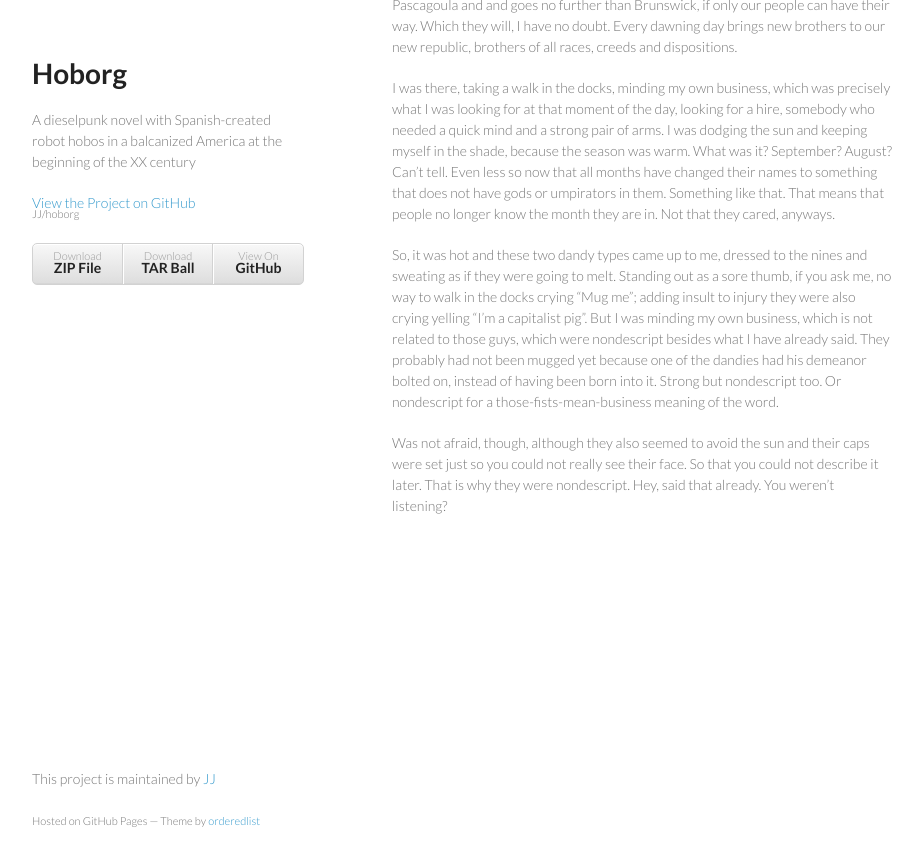
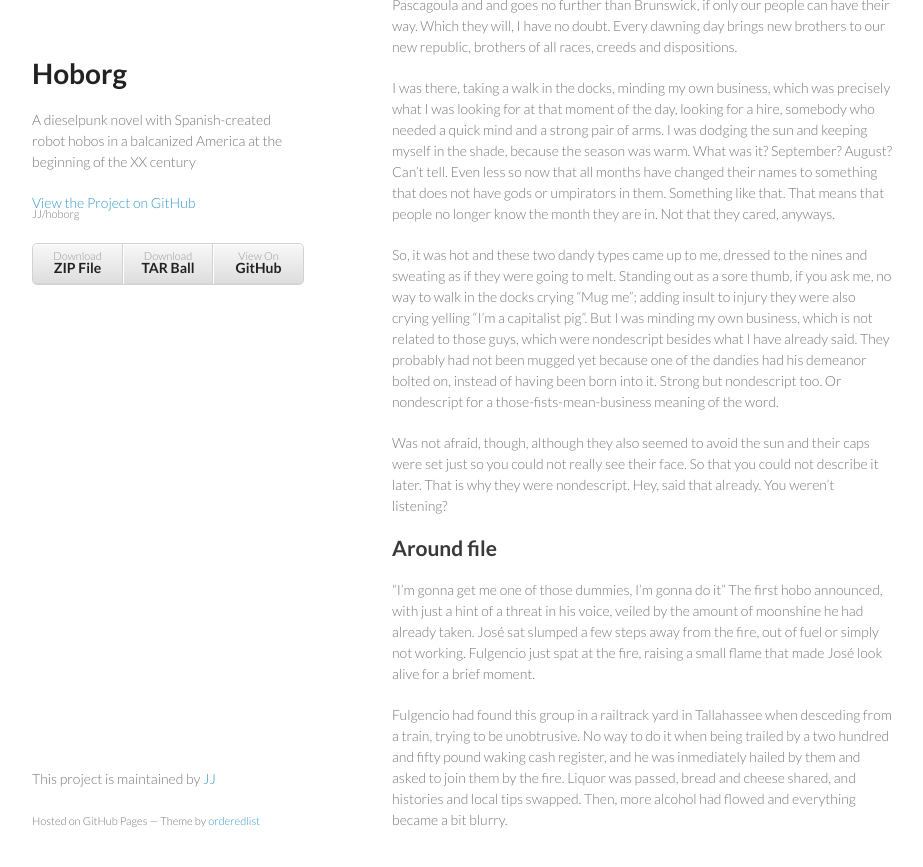
Before and after one commit to JJ/hoborg, a Jekyll site: the page built from text/text.md, in a window 1280 px wide and 900 px high, scrolled down 712 px. Shown: the top 867 px of the window, without its empty margins (178-1101 px from the left). Built offline with Jekyll 4.4.1, drawn with Linux system fonts in a browser that asks for light colours.

Commit message:
Sync text/text.md from master to gh-pages

```diff
--- a/text/text.md
+++ b/text/text.md
@@ -71,3 +71,21 @@ Was not afraid, though, although they also seemed to avoid the sun and
 their caps were set just so you could not really see their face. So
 that you could not describe it later. That is why they were
 nondescript. Hey, said that already. You weren't listening?
+
+Around file
+--------------
+
+"I'm gonna get me one of those dummies, I'm gonna do it" The first
+hobo announced, with just a hint of a threat in his voice, veiled by
+the amount of moonshine he had already taken. José sat slumped a few
+steps away from the fire, out of fuel or simply not working. Fulgencio
+just spat at the fire, raising a small flame that made José look alive
+for a brief moment.
+
+Fulgencio had found this group in a railtrack yard in Tallahassee when
+desceding from a train, trying to be unobtrusive. No way to do it when
+being trailed by a two hundred and fifty pound waking cash register,
+and he was inmediately hailed by them and asked to join them by the
+fire. Liquor was passed, bread and cheese shared, and histories
+and local tips swapped. Then, more alcohol had flowed and everything
+became a bit blurry.
```
